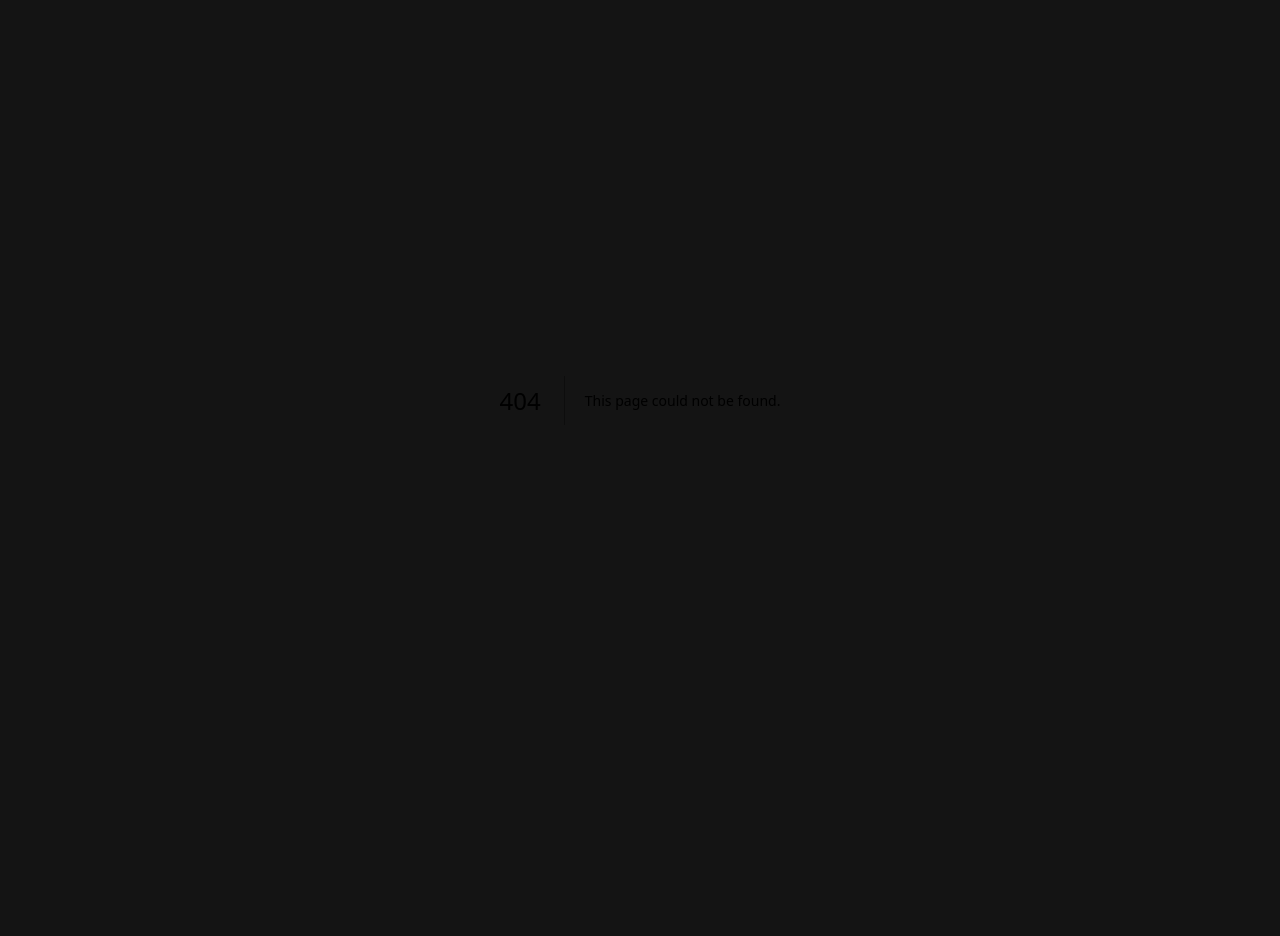
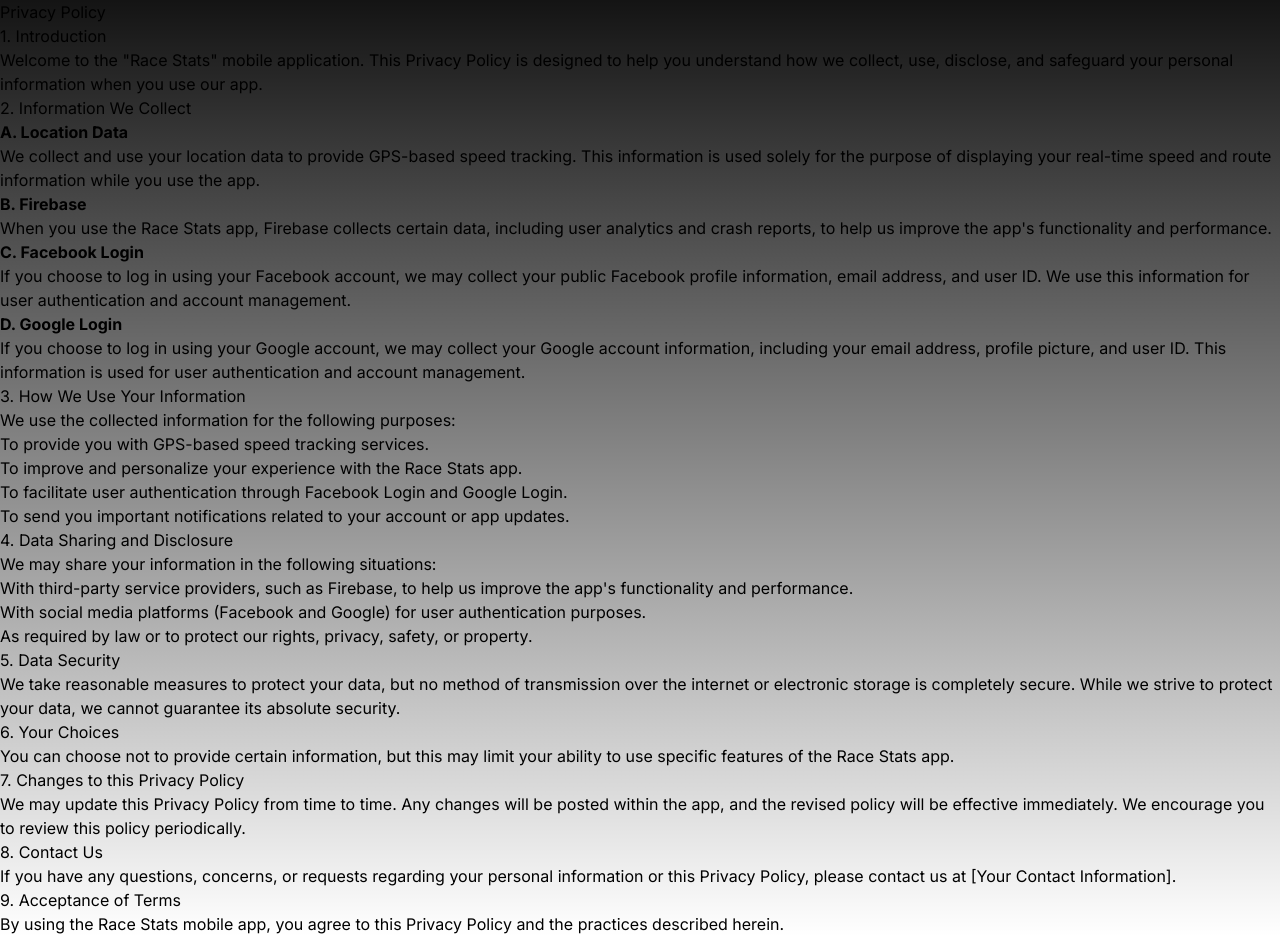
Before and after one commit to Swampi995/smpath, a Next.js app: page /racestats/policy in a window 1280 px wide. Before the commit this address had no page. Before the commit the page ends 800 px from the top, so only its background shows below. Built offline with nearby package versions, Linux system fonts and the light colour scheme.

Commit message:
Add policy

```diff
--- /dev/null
+++ b/src/app/racestats/policy/page.jsx
@@ -0,0 +1,62 @@
+'use client';
+
+export default function Privacy() {
+  return (
+    <>
+      <div className="relative z-0">
+        <div>
+
+        </div>
+      </div>
+
+      <div className="relative z-0">
+        <h1>Privacy Policy</h1>
+
+        <h2>1. Introduction</h2>
+        <p>Welcome to the "Race Stats" mobile application. This Privacy Policy is designed to help you understand how we collect, use, disclose, and safeguard your personal information when you use our app.</p>
+
+        <h2>2. Information We Collect</h2>
+        <p><strong>A. Location Data</strong><br />We collect and use your location data to provide GPS-based speed tracking. This information is used solely for the purpose of displaying your real-time speed and route information while you use the app.</p>
+
+        <p><strong>B. Firebase</strong><br />When you use the Race Stats app, Firebase collects certain data, including user analytics and crash reports, to help us improve the app's functionality and performance.</p>
+
+        <p><strong>C. Facebook Login</strong><br />If you choose to log in using your Facebook account, we may collect your public Facebook profile information, email address, and user ID. We use this information for user authentication and account management.</p>
+
+        <p><strong>D. Google Login</strong><br />If you choose to log in using your Google account, we may collect your Google account information, including your email address, profile picture, and user ID. This information is used for user authentication and account management.</p>
+
+        <h2>3. How We Use Your Information</h2>
+        <p>We use the collected information for the following purposes:</p>
+        <ul>
+          <li>To provide you with GPS-based speed tracking services.</li>
+          <li>To improve and personalize your experience with the Race Stats app.</li>
+          <li>To facilitate user authentication through Facebook Login and Google Login.</li>
+          <li>To send you important notifications related to your account or app updates.</li>
+        </ul>
+
+        <h2>4. Data Sharing and Disclosure</h2>
+        <p>We may share your information in the following situations:</p>
+        <ul>
+          <li>With third-party service providers, such as Firebase, to help us improve the app's functionality and performance.</li>
+          <li>With social media platforms (Facebook and Google) for user authentication purposes.</li>
+          <li>As required by law or to protect our rights, privacy, safety, or property.</li>
+        </ul>
+
+        <h2>5. Data Security</h2>
+        <p>We take reasonable measures to protect your data, but no method of transmission over the internet or electronic storage is completely secure. While we strive to protect your data, we cannot guarantee its absolute security.</p>
+
+        <h2>6. Your Choices</h2>
+        <p>You can choose not to provide certain information, but this may limit your ability to use specific features of the Race Stats app.</p>
+
+        <h2>7. Changes to this Privacy Policy</h2>
+        <p>We may update this Privacy Policy from time to time. Any changes will be posted within the app, and the revised policy will be effective immediately. We encourage you to review this policy periodically.</p>
+
+        <h2>8. Contact Us</h2>
+        <p>If you have any questions, concerns, or requests regarding your personal information or this Privacy Policy, please contact us at [Your Contact Information].</p>
+
+        <h2>9. Acceptance of Terms</h2>
+        <p>By using the Race Stats mobile app, you agree to this Privacy Policy and the practices described herein.</p>
+
+      </div>
+    </>
+  );
+}
```
Also changed, not shown: src/components/Navbar.jsx (+0 -8 lines).
